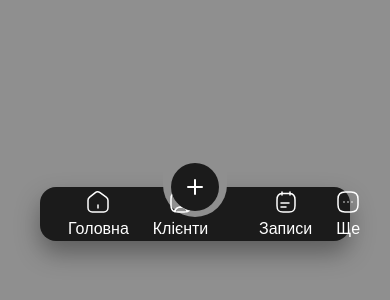
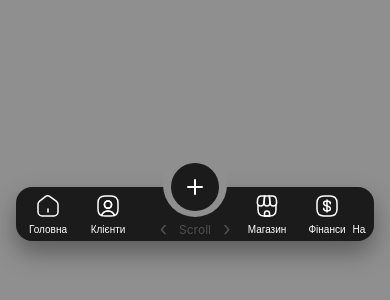
Before and after one commit to OlehStarko/menu_test, a plain HTML site: page index.html in a window 390 px wide. Shown: the part 208-508 px from the top of the page. Drawn offline with Linux system fonts and the light colour scheme.

Commit message:
Add files via upload

```diff
--- a/index.html
+++ b/index.html
@@ -11,6 +11,7 @@
       <div class="menu-wrapper">
         <nav class="bottom-nav" aria-label="Головне меню">
           <div class="nav-group">
+            <div class="nav-track">
               <button class="nav-item">
                 <img
                   src="icons/home-2.svg"
@@ -29,26 +30,52 @@
                 />
                 <span>Клієнти</span>
               </button>
-          </div>
-          <div class="nav-group">
               <button class="nav-item">
                 <img
-                src="icons/note.svg"
+                  src="icons/service.svg"
                   alt=""
                   aria-hidden="true"
                   class="icon"
                 />
-              <span>Записи</span>
+                <span>Послуги</span>
               </button>
+            </div>
+          </div>
+          <div class="scroll-hint" aria-hidden="true">
+        <span>‹</span>
+        <span>Scroll</span>
+        <span>›</span>
+      </div>
+          <div class="nav-group">
+            <div class="nav-track">
               <button class="nav-item">
                 <img
-                src="icons/more-square.svg"
+                  src="icons/shop.svg"
                   alt=""
                   aria-hidden="true"
                   class="icon"
                 />
-              <span>Ще</span>
+                <span>Магазин</span>
               </button>
+              <button class="nav-item">
+                <img
+                  src="icons/dollar-square.svg"
+                  alt=""
+                  aria-hidden="true"
+                  class="icon"
+                />
+                <span>Фінанси</span>
+              </button>
+              <button class="nav-item">
+                <img
+                  src="icons/setting.svg"
+                  alt=""
+                  aria-hidden="true"
+                  class="icon"
+                />
+                <span>Налаштування</span>
+              </button>
+            </div>
           </div>
         </nav>
         <div class="action-menu" aria-hidden="true">
@@ -78,7 +105,7 @@
             <div class="action-slot">
               <button class="action-btn">
                 <img
-                  src="icons/more-square.svg"
+                  src="icons/service.svg"
                   alt=""
                   aria-hidden="true"
                   class="icon"
@@ -92,6 +119,7 @@
           <span class="fab-symbol"></span>
         </button>
       </div>
+
     </div>
     <script>
       const wrapper = document.querySelector(".menu-wrapper");
--- a/style.css
+++ b/style.css
@@ -14,7 +14,7 @@ body {
   font-family: "SF Pro Display", "Inter", "Segoe UI", system-ui, -apple-system,
     sans-serif;
   background: var(--bg-color);
-  color: #fff;
+  color: #505050;
 }
 
 .screen {
@@ -22,19 +22,22 @@ body {
   display: flex;
   align-items: center;
   justify-content: center;
-  padding: 24px;
+  padding: 16px;
 }
 
 .menu-wrapper {
   position: relative;
-  width: min(380px, calc(100% - 32px));
+  width: 100%;
   display: flex;
   justify-content: center;
+
+  box-sizing: border-box;
   z-index: 0;
 }
 
 .bottom-nav {
-  width: 100%;
+  width: min(900px, 100%);
+  min-width: 320px;
   background: var(--card-color);
   border-radius: 16px;
   height: 54px;
@@ -42,7 +45,7 @@ body {
   display: flex;
   justify-content: space-between;
   align-items: center;
-  gap: 120px;
+  gap: 64px;
   position: relative;
   z-index: 2;
   box-shadow: 0 12px 24px rgba(0, 0, 0, 0.35);
@@ -67,7 +70,8 @@ body {
   top: -200px;
   left: 50%;
   transform: translateX(-50%);
-  width: 100%;
+  width: min(900px, 100%);
+  min-width: 320px;
   height: 200px;
   pointer-events: none;
   opacity: 0;
@@ -166,7 +170,8 @@ body {
 }
 
 .nav-item {
-  flex: 1;
+  flex: 0 0 48px;
+  width: 48px;
   background: none;
   border: none;
   display: flex;
@@ -174,7 +179,7 @@ body {
   align-items: center;
   gap: 6px;
   font-size: 10px;
-  color: inherit;
+  color: #ffffff;
   padding: 4px 4px;
   cursor: pointer;
   font-weight: 500;
@@ -183,10 +188,42 @@ body {
 
 .nav-group {
   flex: 1;
+  min-width: 0;
+}
+
+.nav-track {
   display: flex;
-  gap: 16px;
-  justify-content: space-between;
-  min-width: 0;
+  gap: 12px;
+  justify-content: space-evenly;
+  padding: 4px 0;
+  overflow-x: auto;
+  scroll-snap-type: x proximity;
+  scroll-behavior: smooth;
+  -ms-overflow-style: none;
+  scrollbar-width: none;
+}
+
+.nav-track::-webkit-scrollbar {
+  display: none;
+}
+
+.nav-track .nav-item {
+  scroll-snap-align: center;
+}
+
+.scroll-hint {
+  display: none;
+  align-items: center;
+  justify-content: center;
+  gap: 12px;
+  font-size: 16px;
+  color: #505050;
+}
+
+.scroll-hint span:first-child,
+.scroll-hint span:last-child {
+  font-size: 22px;
+  color: #505050;
 }
 
 .nav-item:focus-visible {
@@ -251,6 +288,7 @@ body {
 
 .menu-open:not(.menu-closing) .fab-symbol {
   transform: rotate(45deg);
+  scale: 0.7;
 }
 
 .menu-open:not(.menu-closing) .fab {
@@ -292,10 +330,25 @@ body {
 
 @media (max-width: 420px) {
   .bottom-nav {
-    padding: 18px 24px;
+    padding: 0 8px;
+    gap: 16px;
   }
 
   .nav-item {
-    font-size: 16px;
+    font-size: 10px;
+  }
+
+  .scroll-hint {
+    display: flex;
+    margin-top: 30px;
+    font-size: 12px;
+    width: 64px;
+    color: #505050;
+  }
+
+  .scroll-hint span:first-child,
+  .scroll-hint span:last-child {
+    font-size: 20px;
+    color: #505050;
   }
 }
```
Lines whose indentation alone changed are shown as unchanged.
